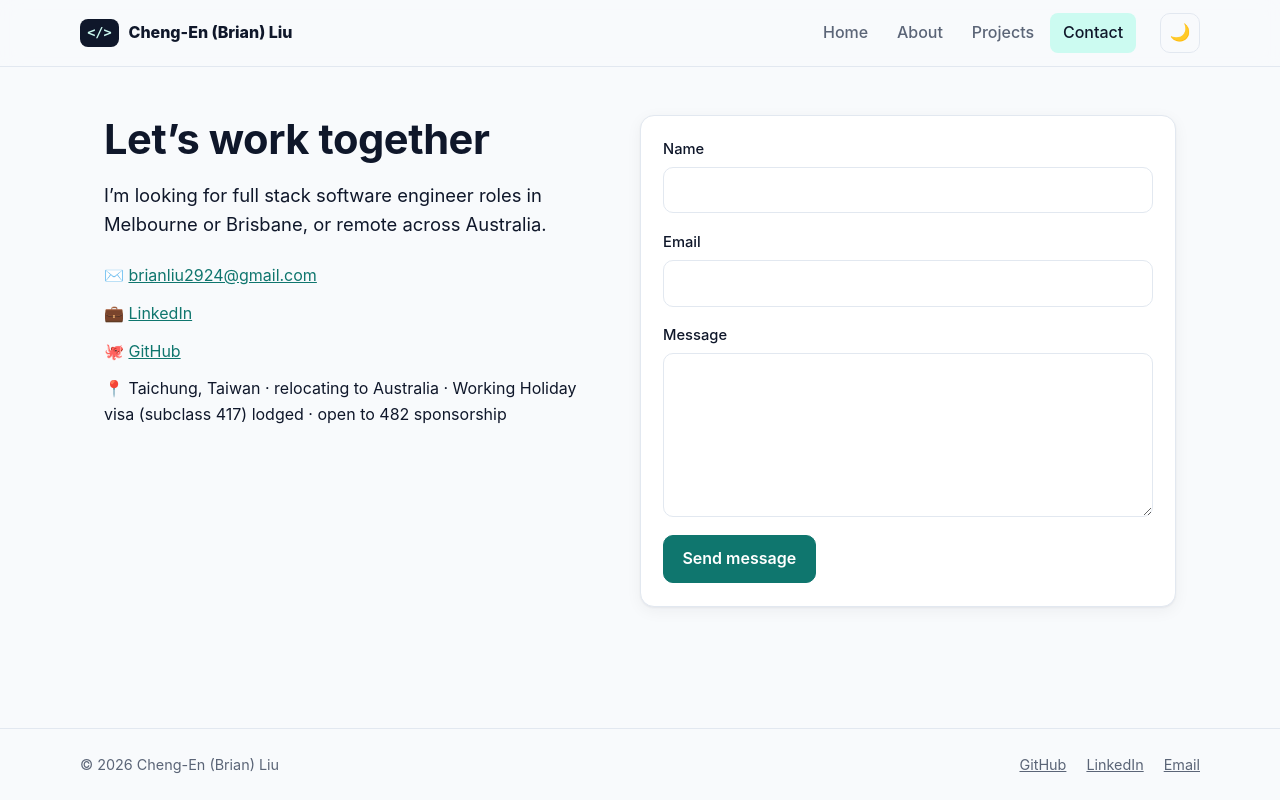
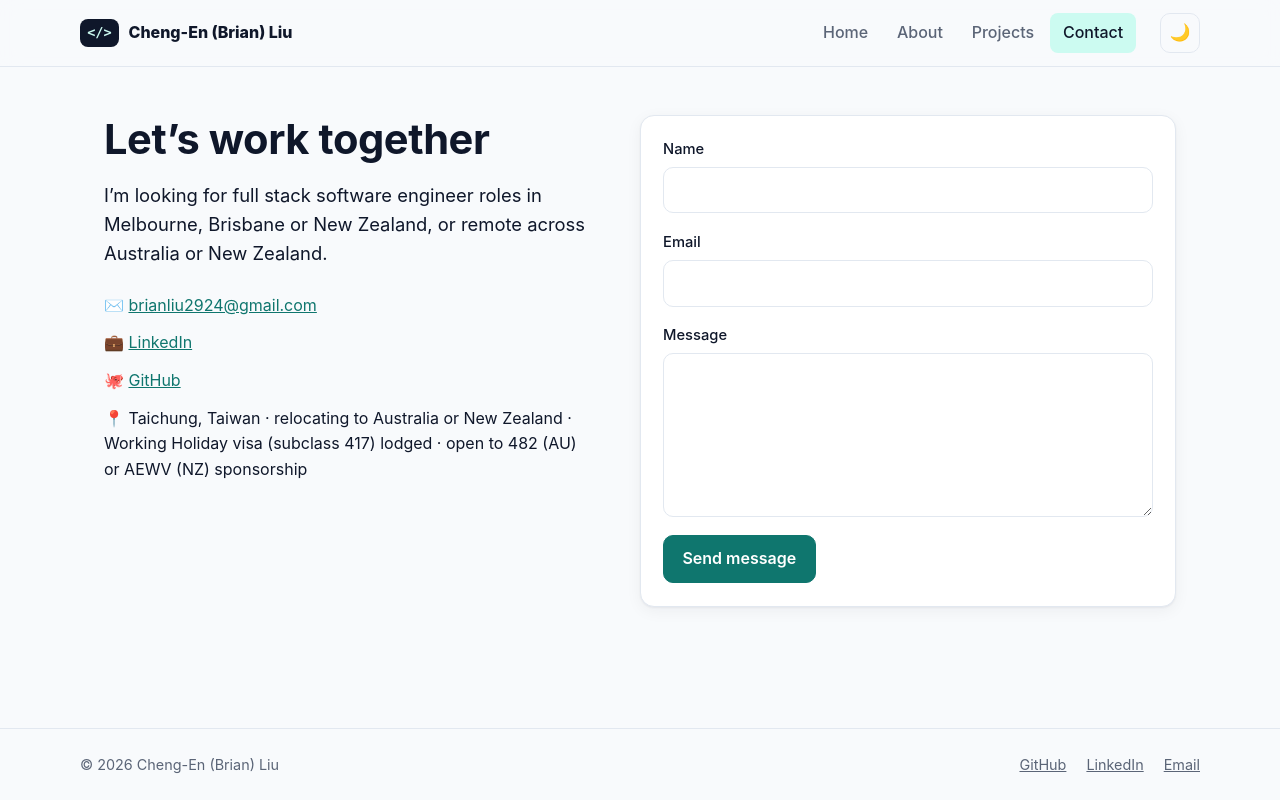
Before and after one commit to BrianLiu0531/portfolio, a React (Vite) app: page /contact in a window 1280 px wide. Built offline with nearby package versions, Linux system fonts and the light colour scheme; no server answers.

Commit message:
Add New Zealand as a target location and AEWV sponsorship
Co-Authored-By: Claude Opus 5.5 <noreply@anthropic.com>

```diff
--- a/index.html
+++ b/index.html
@@ -4,7 +4,7 @@
     <meta charset="UTF-8" />
     <meta name="viewport" content="width=device-width, initial-scale=1.0" />
     <title>Cheng-En (Brian) Liu — Full Stack Software Engineer</title>
-    <meta name="description" content="Full stack software engineer with 7+ years of experience in TypeScript, React, Node.js, Python/Django and C#/.NET, relocating to Australia." />
+    <meta name="description" content="Full stack software engineer with 7+ years of experience in TypeScript, React, Node.js, Python/Django and C#/.NET, relocating to Australia or New Zealand." />
     <meta property="og:title" content="Cheng-En (Brian) Liu — Full Stack Software Engineer" />
     <meta property="og:description" content="Projects, skills and contact details." />
     <meta property="og:type" content="website" />
--- a/src/content.ts
+++ b/src/content.ts
@@ -39,11 +39,11 @@ const GITHUB_USER = 'BrianLiu0531';
 export const profile = {
   name: 'Cheng-En (Brian) Liu',
   role: 'Full Stack Software Engineer',
-  location: 'Taichung, Taiwan · relocating to Australia',
+  location: 'Taichung, Taiwan · relocating to Australia or New Zealand',
   /** Where you want to work — used in the hero and on the contact page */
-  targetLocation: 'Melbourne or Brisbane',
+  targetLocation: 'Melbourne, Brisbane or New Zealand',
   // TODO: update once the 417 is granted, e.g. 'Full working rights (Working Holiday visa) until 2027'
-  workRights: 'Working Holiday visa (subclass 417) lodged · open to 482 sponsorship',
+  workRights: 'Working Holiday visa (subclass 417) lodged · open to 482 (AU) or AEWV (NZ) sponsorship',
   available: true,
   headline:
     '7+ years building web applications, back-end APIs and enterprise integrations with TypeScript, React, Node.js, Go, Python/Django and C#/.NET.',
--- a/src/pages/ContactPage.tsx
+++ b/src/pages/ContactPage.tsx
@@ -9,7 +9,7 @@ export default function ContactPage() {
       <section className="stack">
         <h1>Let’s work together</h1>
         <p className="lead">
-          I’m looking for {profile.role.toLowerCase()} roles in {profile.targetLocation}, or remote across Australia.
+          I’m looking for {profile.role.toLowerCase()} roles in {profile.targetLocation}, or remote across Australia or New Zealand.
         </p>
         <ul className="contact-list">
           <li>
--- a/src/pages/HomePage.tsx
+++ b/src/pages/HomePage.tsx
@@ -67,7 +67,7 @@ export default function HomePage() {
       <section className="card cta">
         <div>
           <h2>Hiring a full stack engineer?</h2>
-          <p className="muted">I’m available for full-time and contract roles in {profile.targetLocation}, or remote across Australia.</p>
+          <p className="muted">I’m available for full-time and contract roles in {profile.targetLocation}, or remote across Australia or New Zealand.</p>
         </div>
         <Link to="/contact" className="btn btn-primary">
           Let’s talk
```
